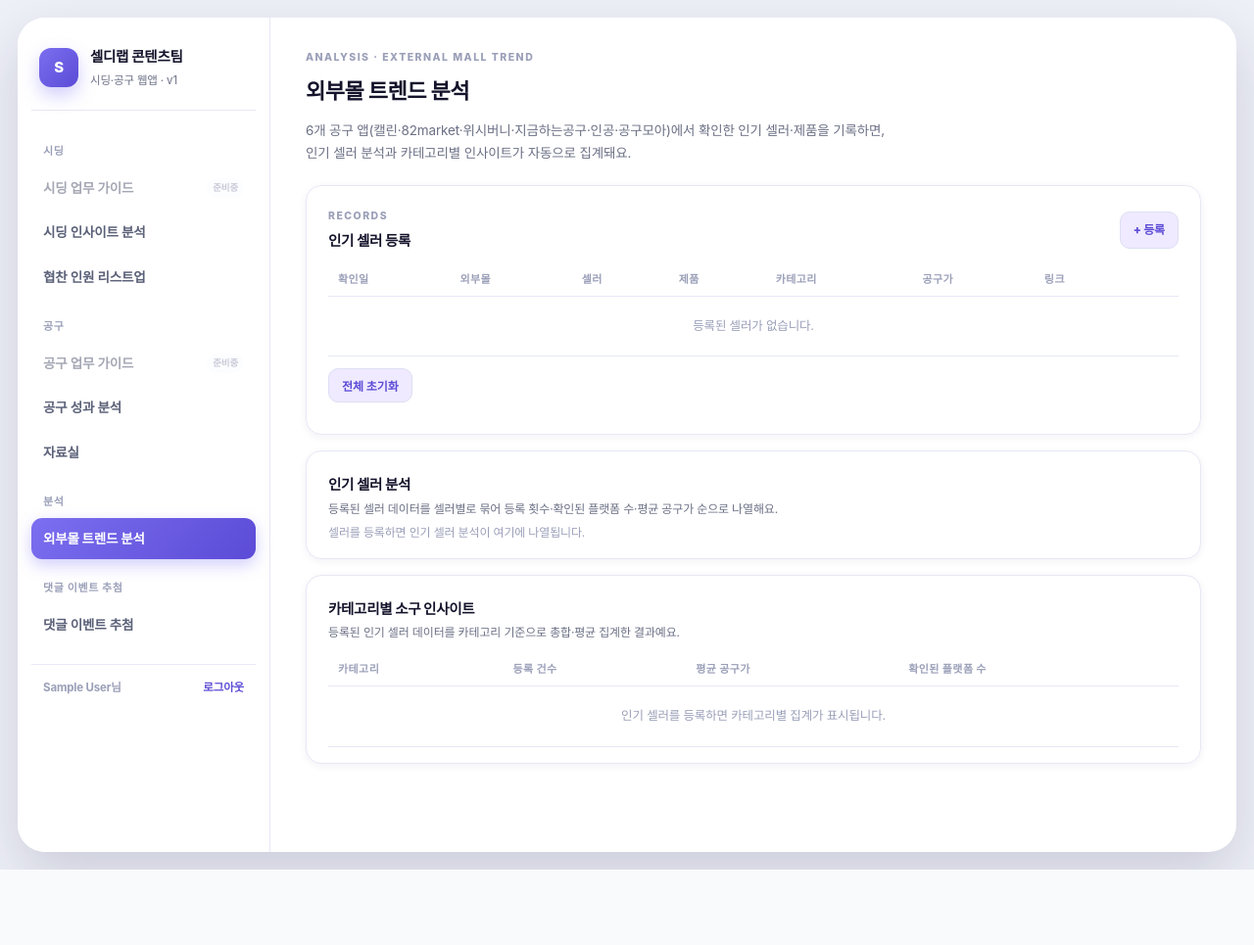
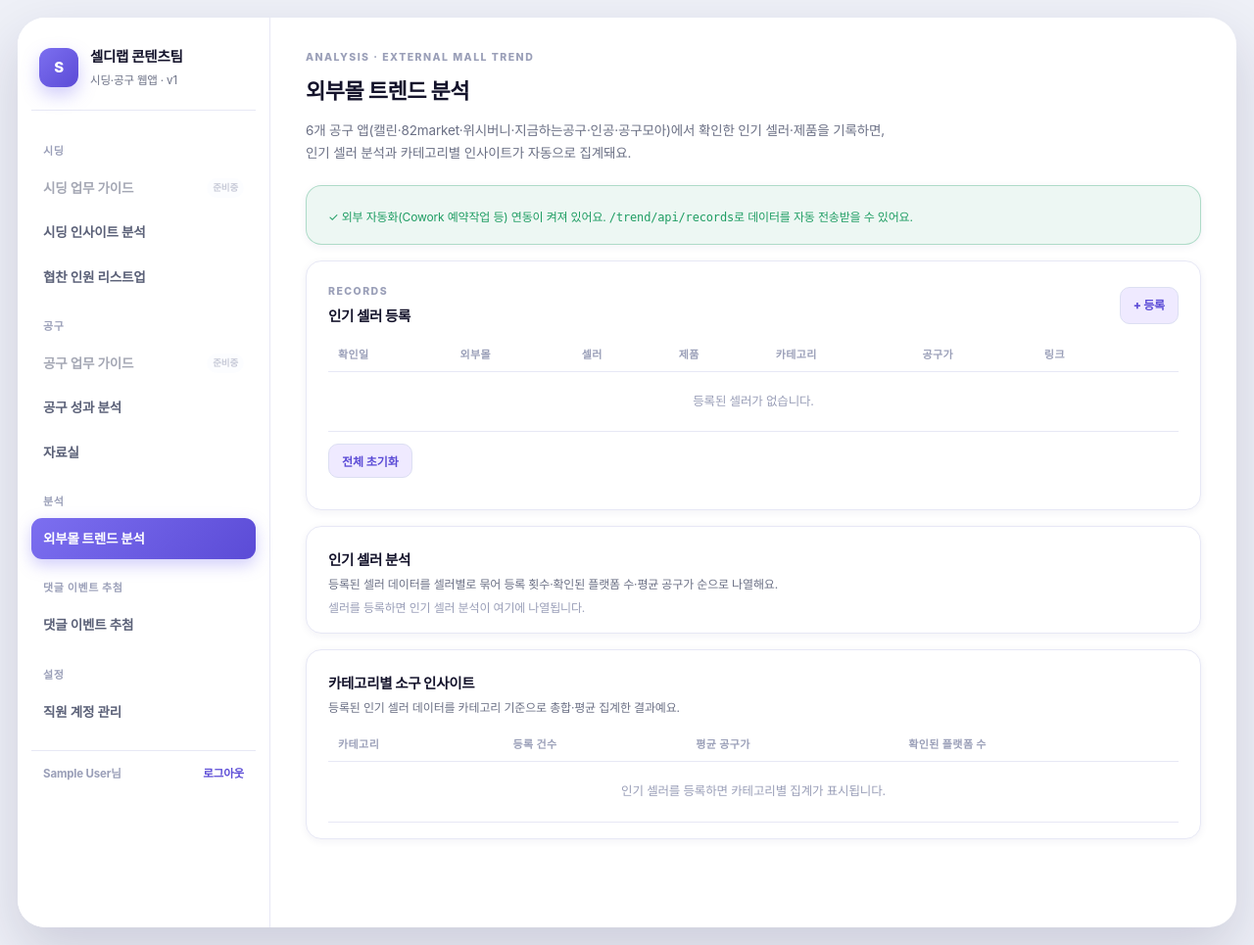
Before and after one commit to on960608/celdylab-webapp, a Flask app: page /trend/ in a window 1280 px wide. Shown: the whole page at 98% size. Before the commit the page ends 888 px from the top, so only its background shows below. Run offline with Flask 3, Linux system fonts and the light colour scheme; the visitor is signed in with stand-in values (Sample User, id 1); data that the repository does not hold is empty; some web fonts are replaced.

Commit message:
Add files via upload

```diff
--- a/celdylab-webapp/app.py
+++ b/celdylab-webapp/app.py
@@ -3,7 +3,7 @@ import functools
 from urllib.parse import quote
 from flask import Flask, render_template, request, redirect, url_for, session, flash
 
-from werkzeug.security import check_password_hash
+from werkzeug.security import check_password_hash, generate_password_hash
 
 import db
 
@@ -106,6 +106,52 @@ def archive_update():
 
 
 # ---------------------------------------------------------------------------
+# 직원 계정 관리 — 팀원이 직접 로그인 계정을 만들 수 있게 (CLI 없이 화면에서)
+# ---------------------------------------------------------------------------
+
+@app.route("/employees")
+@login_required
+def employees():
+    return render_template("employees.html", employees=db.list_employees())
+
+
+@app.route("/employees/add", methods=["POST"])
+@login_required
+def employees_add():
+    username = request.form.get("username", "").strip()
+    name = request.form.get("name", "").strip()
+    pw1 = request.form.get("password", "")
+    pw2 = request.form.get("password_confirm", "")
+
+    if not username or not name:
+        flash("아이디와 이름을 모두 입력해 주세요.")
+    elif db.get_employee_by_username(username):
+        flash(f"이미 '{username}' 아이디가 있어요.")
+    elif pw1 != pw2:
+        flash("비밀번호가 서로 달라요.")
+    elif len(pw1) < 4:
+        flash("비밀번호는 4자 이상으로 입력해 주세요.")
+    else:
+        db.create_employee(username, generate_password_hash(pw1), name)
+        flash(f"'{name}'({username}) 계정을 만들었어요.")
+    return redirect(url_for("employees"))
+
+
+@app.route("/employees/<int:emp_id>/delete", methods=["POST"])
+@login_required
+def employees_delete(emp_id):
+    if emp_id == session.get("user_id"):
+        flash("지금 로그인 중인 본인 계정은 삭제할 수 없어요. 다른 계정으로 로그인해서 삭제해 주세요.")
+        return redirect(url_for("employees"))
+    if len(db.list_employees()) <= 1:
+        flash("마지막 남은 계정은 삭제할 수 없어요 (로그인할 방법이 없어져요).")
+        return redirect(url_for("employees"))
+    db.delete_employee(emp_id)
+    flash("계정을 삭제했어요.")
+    return redirect(url_for("employees"))
+
+
+# ---------------------------------------------------------------------------
 # 시딩 인사이트 분석 / 공구 성과 분석 / 협찬 인원 리스트업 — 블루프린트로 등록
 # ---------------------------------------------------------------------------
 from insight import insight_bp
--- a/celdylab-webapp/db.py
+++ b/celdylab-webapp/db.py
@@ -62,6 +62,13 @@ def list_employees():
     rows = conn.execute("SELECT id, username, name, created_at FROM employees ORDER BY id").fetchall()
     conn.close()
     return rows
+
+
+def delete_employee(emp_id):
+    conn = get_conn()
+    conn.execute("DELETE FROM employees WHERE id = ?", (emp_id,))
+    conn.commit()
+    conn.close()
 
 
 # ---------- archive links ----------
--- a/celdylab-webapp/templates/base.html
+++ b/celdylab-webapp/templates/base.html
@@ -39,6 +39,11 @@
       <a class="nav-link {{ 'active' if request.endpoint == 'giveaway.index' else '' }}" href="{{ url_for('giveaway.index') }}">댓글 이벤트 추첨</a>
     </nav>
 
+    <div class="nav-label">설정</div>
+    <nav class="nav-group">
+      <a class="nav-link {{ 'active' if request.endpoint == 'employees' else '' }}" href="{{ url_for('employees') }}">직원 계정 관리</a>
+    </nav>
+
     <div class="sidebar-foot">
       {% if current_user_name %}
         <span>{{ current_user_name }}님</span>
--- a/celdylab-webapp/templates/trend.html
+++ b/celdylab-webapp/templates/trend.html
@@ -6,6 +6,16 @@
   <h2>외부몰 트렌드 분석</h2>
   <p>6개 공구 앱(캘린·82market·위시버니·지금하는공구·인공·공구모아)에서 확인한 인기 셀러·제품을 기록하면, 인기 셀러 분석과 카테고리별 인사이트가 자동으로 집계돼요.</p>
 </div>
+
+{% if api_key_configured %}
+  <div class="chart-card" style="margin-bottom:16px;background:rgba(31,157,99,.08);border-color:rgba(31,157,99,.3)">
+    <p class="note" style="margin:0;color:var(--up)">✓ 외부 자동화(Cowork 예약작업 등) 연동이 켜져 있어요. <code>/trend/api/records</code>로 데이터를 자동 전송받을 수 있어요.</p>
+  </div>
+{% else %}
+  <div class="chart-card" style="margin-bottom:16px;background:rgba(230,160,40,.08);border-color:rgba(230,160,40,.35)">
+    <p class="note" style="margin:0">⚠ 외부 자동화 연동이 아직 꺼져 있어요 (지금은 아래에서 직접 등록만 가능). <code>AUTOMATION_API_KEY</code> 환경변수를 등록하면 Cowork 예약작업 같은 외부 프로세스가 <code>/trend/api/records</code>를 호출해서 자동으로 데이터를 채워 넣을 수 있어요.</p>
+  </div>
+{% endif %}
 
 <div class="chart-card" style="margin-bottom:16px">
   <div class="chart-card-head" style="align-items:center">
--- a/celdylab-webapp/trend.py
+++ b/celdylab-webapp/trend.py
@@ -1,4 +1,6 @@
-from flask import Blueprint, render_template, request, redirect, url_for, session, flash
+import os
+
+from flask import Blueprint, render_template, request, redirect, url_for, session, flash, jsonify
 
 import db
 from analysis import TREND_PLATFORMS, TREND_CATEGORIES
@@ -8,6 +10,9 @@ trend_bp = Blueprint("trend", __name__, url_prefix="/trend")
 
 @trend_bp.before_request
 def _require_login():
+    # /trend/api/* 는 브라우저 로그인 세션이 아니라 자체 API 키로 인증해요 (Cowork 등 서버-투-서버 호출용)
+    if request.path.startswith("/trend/api/"):
+        return
     if not session.get("user_id"):
         return redirect(url_for("login", next=request.path))
 
@@ -89,6 +94,7 @@ def index():
         "trend.html",
         platforms=TREND_PLATFORMS, categories=TREND_CATEGORIES,
         records=records, popular_sellers=popular_sellers, category_insights=category_insights,
+        api_key_configured=bool(os.environ.get("AUTOMATION_API_KEY")),
     )
 
 
@@ -124,3 +130,74 @@ def clear():
     db.clear_trend_records()
     flash("전체 초기화했어요.")
     return redirect(url_for("trend.index"))
+
+
+# ---------------------------------------------------------------------------
+# 외부 자동화(Cowork 예약작업 등)가 호출하는 API
+#
+# 사용 예 (Cowork가 WebSearch/WebFetch로 외부몰을 확인한 뒤 그 결과를 이 웹앱에 저장할 때):
+#
+#   POST https://<railway-domain>/trend/api/records
+#   Headers: Authorization: Bearer <AUTOMATION_API_KEY>
+#            Content-Type: application/json
+#   Body:
+#   {
+#     "records": [
+#       {"check_date": "2026-09-01", "platform": "82market", "seller": "하봄",
+#        "product": "레벤호프 내열유리용기", "category": "주방용품", "price": 12900,
+#        "link": "https://www.82market.com/..."},
+#       ...
+#     ]
+#   }
+#
+# 응답: {"ok": true, "inserted": N} 또는 {"ok": false, "error": "..."}
+#
+# AUTOMATION_API_KEY 환경변수를 Railway에 등록해야 이 엔드포인트가 켜져요.
+# (등록 안 돼 있으면 보안을 위해 항상 403을 돌려줘요 — 아무나 호출 못 하게)
+# ---------------------------------------------------------------------------
+
+def _check_api_key():
+    expected = os.environ.get("AUTOMATION_API_KEY")
+    if not expected:
+        return False
+    auth = request.headers.get("Authorization", "")
+    token = auth[7:] if auth.startswith("Bearer ") else request.headers.get("X-API-Key", "")
+    return token == expected
+
+
+@trend_bp.route("/api/records", methods=["POST"])
+def api_create_records():
+    if not _check_api_key():
+        return jsonify({"ok": False, "error": "인증 실패 (AUTOMATION_API_KEY 미설정 또는 키 불일치)"}), 403
+
+    payload = request.get_json(silent=True) or {}
+    records = payload.get("records")
+    if not isinstance(records, list) or not records:
+        return jsonify({"ok": False, "error": "records 배열이 비어있거나 형식이 올바르지 않아요."}), 400
+
+    inserted = 0
+    errors = []
+    for i, r in enumerate(records):
+        seller = str(r.get("seller", "")).strip()
+        if not seller:
+            errors.append(f"{i}번째 항목: seller가 비어있어 건너뜀")
+            continue
+        data = {
+            "check_date": str(r.get("check_date", "")).strip(),
+            "platform": str(r.get("platform", "")).strip(),
+            "seller": seller,
+            "product": str(r.get("product", "")).strip(),
+            "category": str(r.get("category", "")).strip(),
+            "price": int(r.get("price") or 0),
+            "link": str(r.get("link", "")).strip(),
+        }
+        db.create_trend_record(data, "automation")
+        inserted += 1
+
+    return jsonify({"ok": True, "inserted": inserted, "skipped": errors})
+
+
+@trend_bp.route("/api/records", methods=["GET"])
+def api_status():
+    """등록 여부만 가볍게 확인할 수 있는 헬스체크 (인증 불필요, 민감정보 없음)."""
+    return jsonify({"api_enabled": bool(os.environ.get("AUTOMATION_API_KEY"))})
```
Also changed, not shown: celdylab-webapp/templates/employees.html (added, +44 -0 lines).
